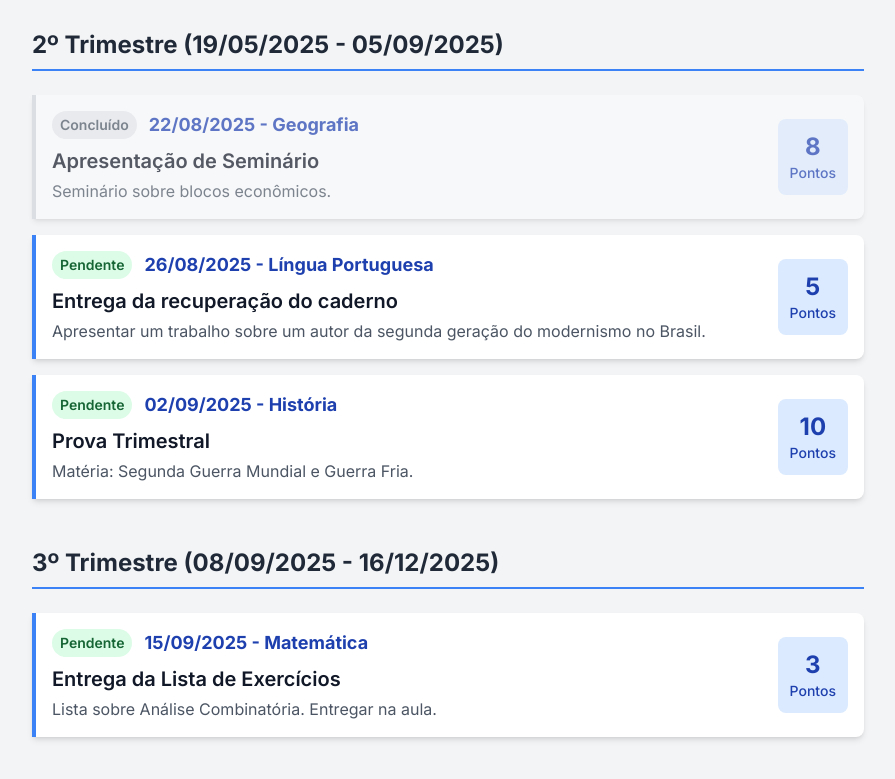
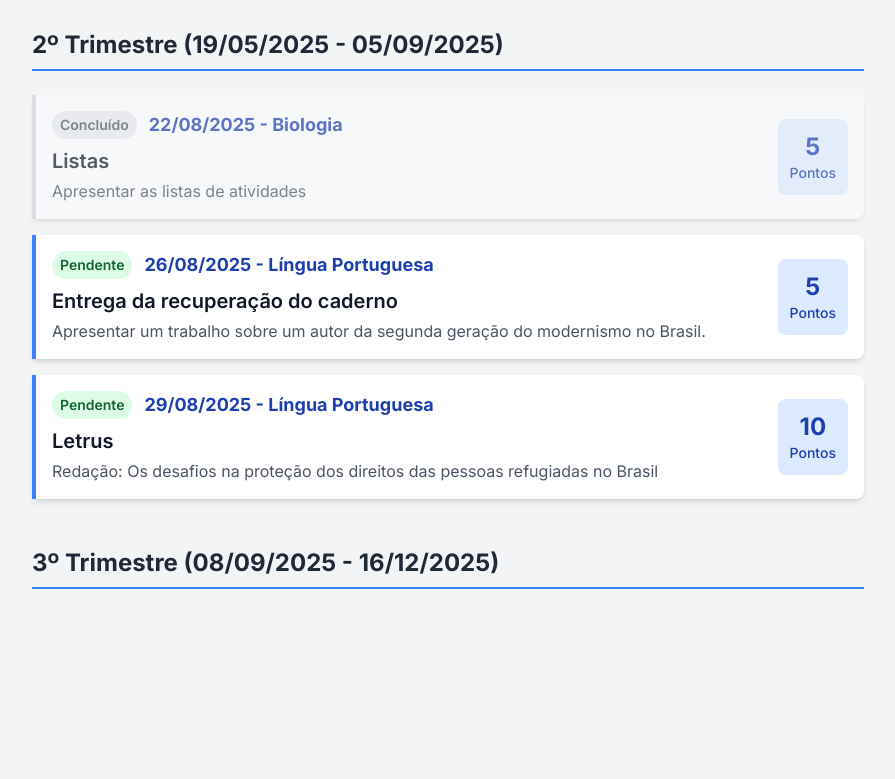
Before and after one commit to felipetxs-lab/Calendario-3V1-SGT-2025, a plain HTML site: page index.html in a window 1280 px wide. Shown: the part 107-886 px from the top of the page, without its empty margins (192-1087 px from the left). After the commit the page ends 800 px from the top, so only its background shows below. Drawn offline with nearby package versions, Linux system fonts and the light colour scheme.

Commit message:
Update index.html

```diff
--- a/index.html
+++ b/index.html
@@ -61,29 +61,20 @@
             // Adicione mais eventos aqui. Copie o bloco acima e cole abaixo, alterando os dados.
             // Exemplo de um evento futuro no 2º trimestre:
             {
-                date: '2025-09-02',
-                subject: 'História',
-                title: 'Prova Trimestral',
-                details: 'Matéria: Segunda Guerra Mundial e Guerra Fria.',
+                date: '2025-08-29',
+                subject: 'Língua Portuguesa',
+                title: 'Letrus',
+                details: 'Redação: Os desafios na proteção dos direitos das pessoas refugiadas no Brasil',
                 points: 10,
                 trimestre: 2
-            },
-            // Exemplo de um evento no 3º trimestre:
-            {
-                date: '2025-09-15',
-                subject: 'Matemática',
-                title: 'Entrega da Lista de Exercícios',
-                details: 'Lista sobre Análise Combinatória. Entregar na aula.',
-                points: 3,
-                trimestre: 3
             },
             // Exemplo de um evento já concluído (data anterior a hoje):
              {
                 date: '2025-08-22',
-                subject: 'Geografia',
-                title: 'Apresentação de Seminário',
-                details: 'Seminário sobre blocos econômicos.',
-                points: 8,
+                subject: 'Biologia',
+                title: 'Listas',
+                details: 'Apresentar as listas de atividades',
+                points: 5,
                 trimestre: 2
             },
 
```
